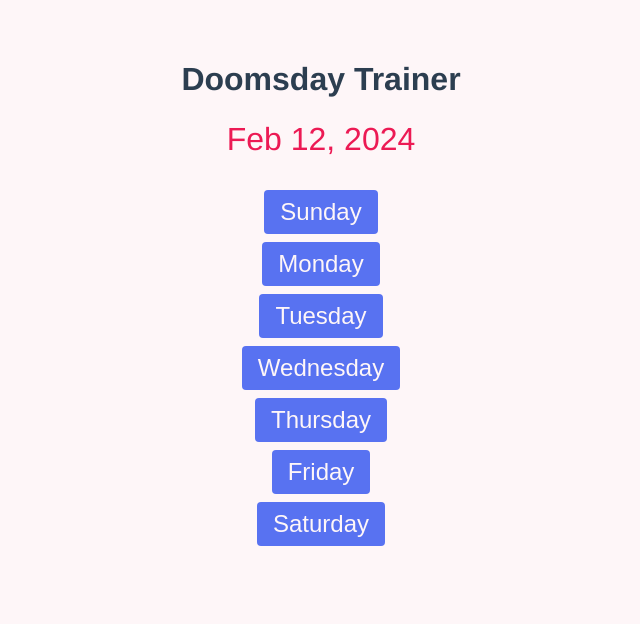
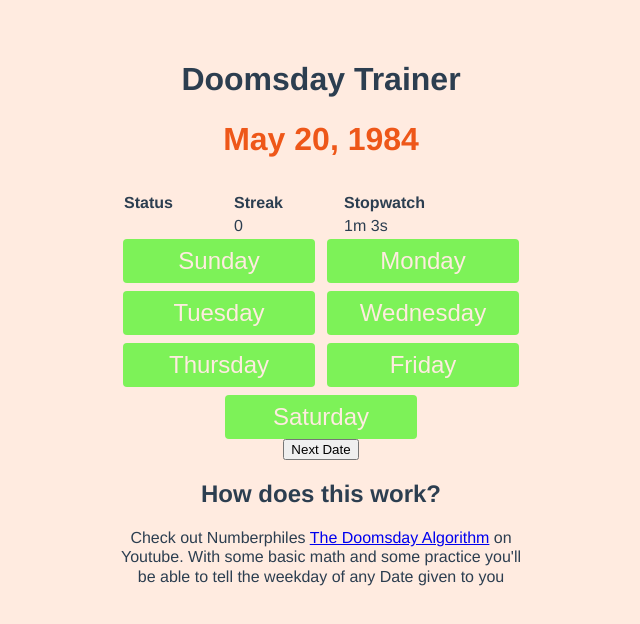
Before and after one commit to MalieJobe/Doomsday-Trainer, a Vue app: page / in a window 1280 px wide. Shown: the top 624 px of the page, without its empty margins (319-959 px from the left). Built offline with nearby package versions, Linux system fonts and the light colour scheme.

Commit message:
Implement game logic, add UI element

```diff
--- a/src/App.vue
+++ b/src/App.vue
@@ -1,25 +1,79 @@
 <template>
   <h1>Doomsday Trainer</h1>
-  <time :datetime="date.toString()">{{
-    date.toLocaleString("en-us", {
-      month: "short",
-      year: "numeric",
-      day: "numeric",
-    })
-  }}</time>
+  <time :datetime="dateString"
+    ><strong>{{ dateString }}</strong></time
+  >
+  <table style="text-align: left; width: 100%">
+    <tr>
+      <th scope="col">Status</th>
+      <th scope="col">Streak</th>
+      <th scope="col">Stopwatch</th>
+    </tr>
+
+    <tr>
+      <td>{{ status }}</td>
+      <td>{{ streak }}</td>
+      <td>
+        {{
+          stopwatch < 60
+            ? stopwatch
+            : Math.floor(stopwatch / 60) + "m " + (stopwatch % 60)
+        }}s
+      </td>
+    </tr>
+  </table>
   <div class="weekday_selection">
     <button
       v-for="(weekday, index) in weekdays"
       :key="index"
       @click="guess(index)"
+      :class="{ inactive: wrongGuesses.includes(index) }"
     >
       {{ weekday }}
     </button>
   </div>
+  <button
+    id="next"
+    :class="{ inactive: status !== 'Correct!' }"
+    @click="nextDate()"
+  >
+    Next Date
+  </button>
+  <h2>How does this work?</h2>
+  <p>
+    Check out Numberphiles
+    <a
+      href="https://www.youtube.com/watch?v=z2x3SSBVGJU&ab_channel=Numberphile"
+      target="_blank"
+      >The Doomsday Algorithm</a
+    >
+    on Youtube. With some basic math and some practice you'll be able to tell
+    the weekday of any Date given to you
+  </p>
 </template>
 
-<script lang="ts">
-import { defineComponent, ref } from "vue";
+<script setup lang="ts">
+import { computed, defineComponent, reactive, ref } from "vue";
+
+const status = ref<"" | "Correct!" | "Incorrect!">("");
+const streak = ref<number>(0);
+const stopwatch = ref<number>(58);
+const date = ref(getRandomDate(1900, 2100));
+const dateString = computed(() => {
+  return date.value.toLocaleString("en-us", {
+    month: "short",
+    year: "numeric",
+    day: "numeric",
+  });
+});
+
+let stopWatchInterval;
+
+stopWatchInterval = setInterval(() => {
+  stopwatch.value += 1;
+}, 1000);
+
+const wrongGuesses = reactive<Array<number>>([]);
 
 const weekdays = [
   "Sunday",
@@ -32,30 +86,37 @@ const weekdays = [
 ];
 
 function guess(weekday: number) {
-  console.log(weekdays[weekday]);
+  if (date.value.getDay() === weekday) status.value = "Correct!";
+  else {
+    wrongGuesses.push(weekday);
+    status.value = "Incorrect!";
+  }
 }
 
-export default defineComponent({
-  setup() {
-    const date = ref(new Date());
+function nextDate() {
+  date.value = getRandomDate(1900, 2100);
+  wrongGuesses.splice(0);
+  status.value = "";
+  stopwatch.value = 0;
+}
 
-    return {
-      date,
-      weekdays,
-      guess,
-    };
-  },
-  name: "App",
-});
+function getRandomDate(startYear: number, endYear: number) {
+  const startTimestamp = new Date(`${startYear}-01-01`).getTime();
+  const endTimestamp = new Date(`${endYear}-12-31`).getTime();
+  const randomTimestamp = Math.floor(
+    Math.random() * (endTimestamp - startTimestamp + 1) + startTimestamp
+  );
+  return new Date(randomTimestamp);
+}
 </script>
 
-<style lang="scss">
+<style>
 :root {
-  --text: #130206;
-  --background: #fef6f8;
-  --primary: #ec1a54;
-  --secondary: #87f5dc;
-  --accent: #5872f1;
+  --text: #240e03;
+  --background: #ffebe0;
+  --primary: #ee5719;
+  --secondary: #c0f471;
+  --accent: #7df258;
 }
 
 #app {
@@ -65,7 +126,7 @@ export default defineComponent({
   text-align: center;
   color: #2c3e50;
   margin: 60px auto 0;
-  max-width: 500px;
+  max-width: 400px;
   display: block;
   text-align: center;
 }
@@ -79,9 +140,10 @@ body {
 
 .weekday_selection {
   display: flex;
-  flex-direction: column;
+  flex-direction: row;
   columns: 2;
   gap: 0.5rem;
+  flex-wrap: wrap;
 }
 
 .weekday_selection button {
@@ -95,6 +157,12 @@ body {
   border-radius: 0.25rem;
   cursor: pointer;
   transition: box-shadow 0.2s;
+  flex-basis: 48%;
+}
+
+.weekday_selection button.inactive {
+  background-color: grey;
+  cursor: not-allowed;
 }
 
 .weekday_selection button:hover {
```
